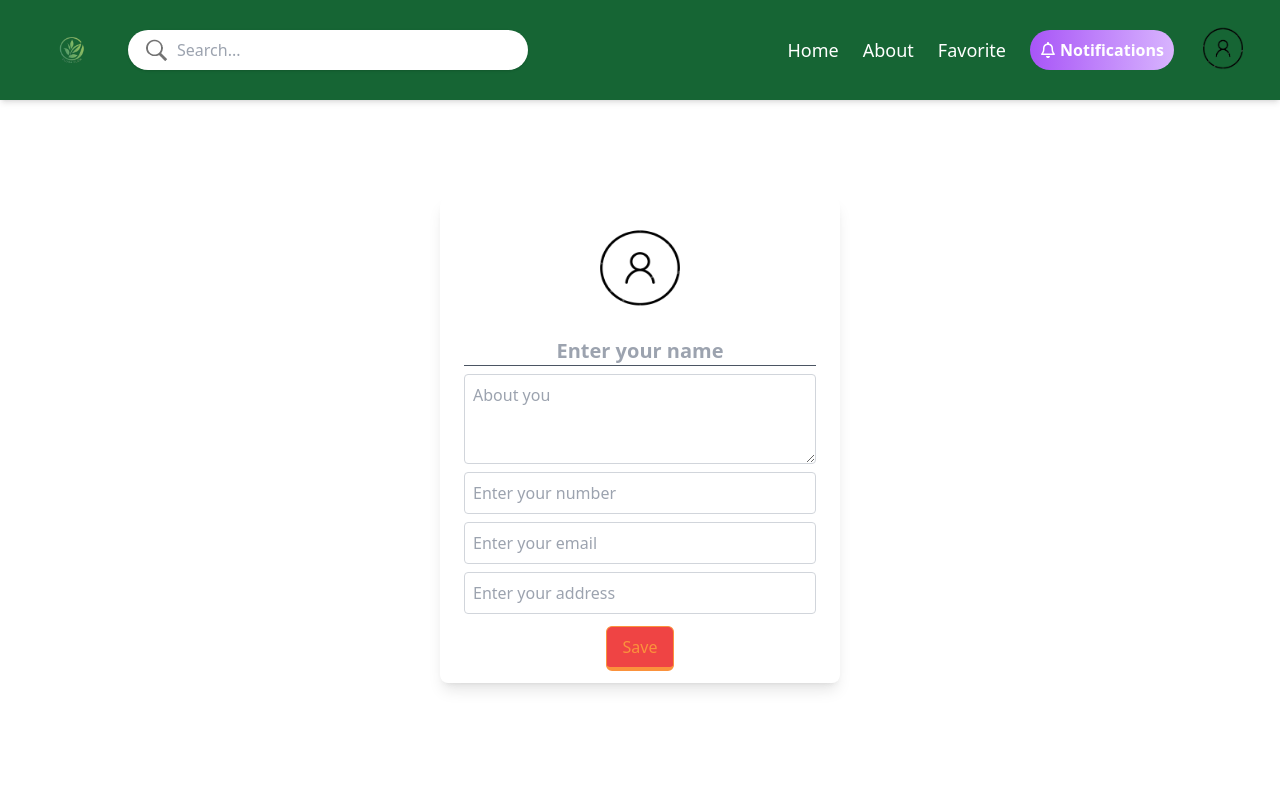
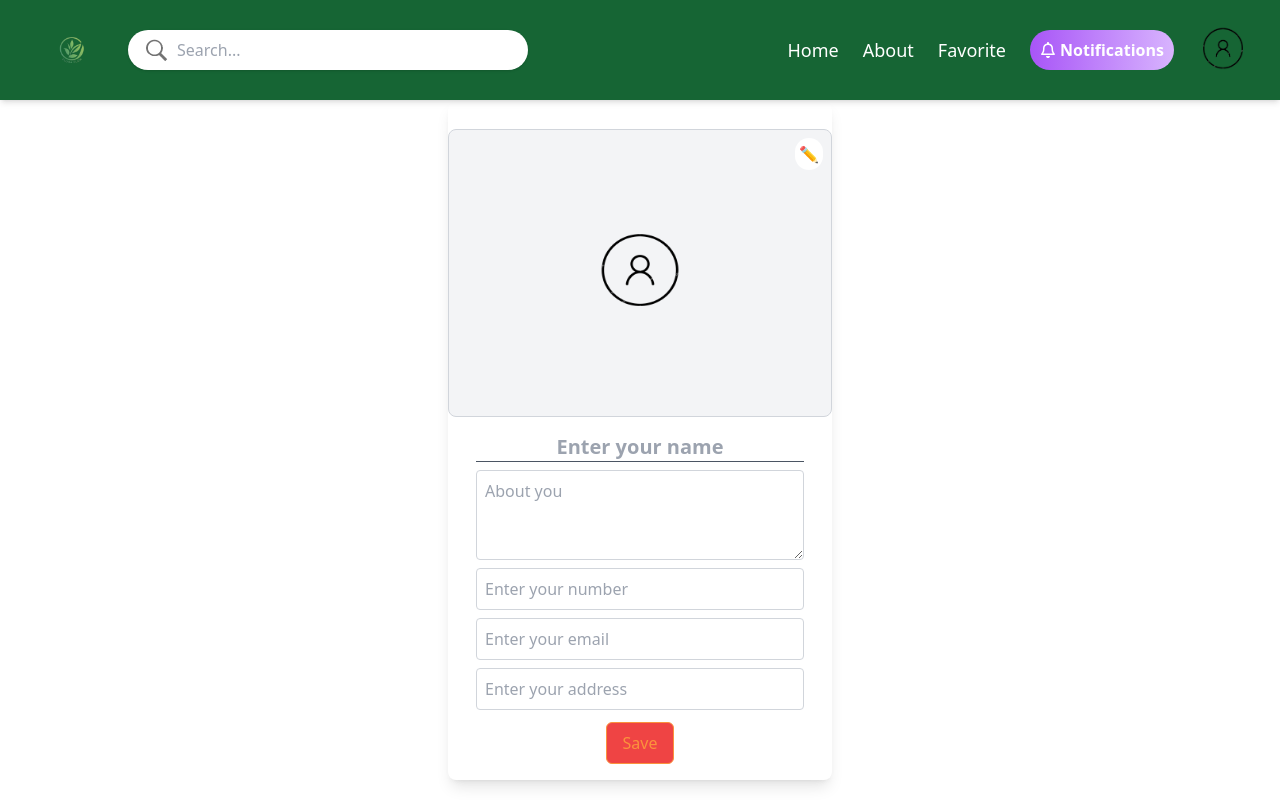
Before and after one commit to swaliht2005/FLORA-FLOW, a React (Vite) app: page /profile in a window 1280 px wide. Built offline with nearby package versions, Linux system fonts and the light colour scheme.

Commit message:
profaile photo change

```diff
--- a/src/Costomer/Profile.jsx
+++ b/src/Costomer/Profile.jsx
@@ -1,5 +1,127 @@
-import React, { useReducer } from 'react';
-import Profileicon from '../assets/images/profileicon.png'
+// import React, { useReducer, useState } from 'react';
+// import Profileicon from '../assets/images/profileicon.png'
+// import Navbar from '../Combonents/Navebar';
+
+// function Profile() {
+//   const initialState = {
+//     name: '',
+//     about: '',
+//     number: '',
+//     email:'',
+//     address:'',
+//   };
+
+//   const reducer = (state, action) => {
+//     switch (action.type) {
+//       case 'updateName':
+//         return { ...state, name: action.payload };
+//       case 'updateAbout':
+//         return { ...state, about: action.payload };
+//       case 'updateNumber':
+//         return { ...state, number: action.payload };
+//         case 'updateEmail':
+//           return { ...state, email: action.payload };
+//           case 'updateAddress':
+//             return { ...state, address: action.payload };
+//       default:
+//         throw new Error('Unknown action type');
+//     }
+//   };
+
+//   const [state, dispatch] = useReducer(reducer, initialState);
+// const [image,setImage]=useState(null)
+// const imagechange =(e)=>{
+//   const file = e.target.files[0];
+//   if(file){
+//     setImage(URL.createObjectURL(file));
+//   }
+// }
+//   return (
+//     <div className="h-full w-full bg-white fixed inset-0 bg-opacity-50 flex flex-col items-center justify-center z-30 overflow-hidden">
+//       {/* Navbar */}
+//       <div className="absolute top-0 w-full">
+//         <Navbar />
+//       </div>
+
+//       {/* Profile Form */}
+//       <div className="max-h-[90vh] w-full max-w-[400px] bg-white p-6 rounded-lg shadow-lg overflow-y-auto mx-4 mt-16 md:mt-20">
+//         <div className="flex flex-col items-center">
+//           {image ? (
+//                     <img
+//                       src={image}
+//                       alt="Thumbnail"
+//                       className="w-full h-full object-cover"
+//                     />
+//                   ) : (
+//                     <img
+//                       src={Profileicon}
+//                       alt="Profile Icon"
+//                       className="h-[80px] md:h-[100px] w-[80px] md:w-[100px] rounded-full"
+//                     />
+//                   )}
+//            <label
+//           className="absolute top-2 right-2 bg-white rounded-full p-1 cursor-pointer text-sm sm:text-base"
+//           aria-label="Edit Thumbnail"
+//         >
+//           <input
+//             type="file"
+//             accept="image/*"
+//             onChange={imagechange}
+//             className="hidden"
+//           />
+//           ✏️
+//         </label>
+
+//           <input
+//             type="text"
+//             value={state.name}
+//             placeholder="Enter your name"
+//             onChange={(e) => dispatch({ type: 'updateName', payload: e.target.value })}
+//             className="text-lg md:text-xl font-bold mt-4 w-full outline-none  text-center border-b border-gray-600"
+//           />
+//           <textarea
+//             value={state.about}
+//             placeholder="About you"
+//             onChange={(e) => dispatch({ type: 'updateAbout', payload: e.target.value })}
+//             className="w-full mt-2 border border-gray-300 outline-none rounded p-2"
+//             rows="3"
+//           ></textarea>
+//           <input
+//             type="tel"
+//             value={state.number}
+//             placeholder="Enter your number"
+//             onChange={(e) => dispatch({ type: 'updateNumber', payload: e.target.value })}
+//             className="mt-2 border border-gray-300 outline-none  rounded p-2 w-full"
+//           />
+//           <input
+//             type="tel"
+//             value={state.email}
+//             placeholder="Enter your email"
+//             onChange={(e) => dispatch({ type: 'updateEmail', payload: e.target.value })}
+//             className="mt-2 border border-gray-300 outline-none  rounded p-2 w-full"
+//           />
+//           <input
+//             type="tel"
+//             value={state.address}
+//             placeholder="Enter your address"
+//             onChange={(e) => dispatch({ type: 'updateAddress', payload: e.target.value })}
+//             className="mt-2 border border-gray-300  rounded p-2 w-full"
+//           />
+//              <div className="relative top-3 ">
+//             <button className="bg-red-500 text-orange-400 border border-orange-400 border-b-4 font-medium overflow-hidden relative px-4 py-2 rounded-md hover:brightness-150 hover:border-t-4 hover:border-b active:opacity-75 outline-none duration-300 group">
+//               <span className="bg-red-500 shadow-orange-400 absolute -top-[150%] left-0 inline-flex w-80 h-[5px] rounded-md opacity-50 group-hover:top-[150%] duration-500 shadow-[0_0_10px_10px_rgba(0,0,0,0.3)]"></span>
+//             Save
+//             </button>
+//           </div>
+//         </div>
+//       </div>
+//     </div>
+//   );
+// }
+
+// export default Profile;
+import React, { useReducer, useState } from 'react';
+import Profileicon from '../assets/images/profileicon.png';
 import Navbar from '../Combonents/Navebar';
 
 function Profile() {
@@ -7,8 +129,8 @@ function Profile() {
     name: '',
     about: '',
     number: '',
-    email:'',
-    address:'',
+    email: '',
+    address: '',
   };
 
   const reducer = (state, action) => {
@@ -29,28 +151,58 @@ function Profile() {
   };
 
   const [state, dispatch] = useReducer(reducer, initialState);
+  const [image, setImage] = useState(null);
+
+  const imageChange = (e) => {
+    const file = e.target.files[0];
+    if (file) {
+      setImage(URL.createObjectURL(file));
+    }
+  };
 
   return (
-    <div className="h-full w-full bg-white fixed inset-0 bg-opacity-50 flex flex-col items-center justify-center z-30 overflow-hidden">
+    <div className="fixed inset-0 flex flex-col items-center justify-center bg-white bg-opacity-50 z-30 overflow-hidden h-full w-full">
       {/* Navbar */}
-      <div className="absolute top-0 w-full">
-        <Navbar />
+      <div className="absolute top-0 w-full ">
+        <Navbar id="fixed z-20" />
       </div>
 
       {/* Profile Form */}
-      <div className="max-h-[90vh] w-full max-w-[400px] bg-white p-6 rounded-lg shadow-lg overflow-y-auto mx-4 mt-16 md:mt-20">
-        <div className="flex flex-col items-center">
+      <div className="mx-4 mt-16 md:mt-20  w-full max-w-sm bg-white p-7  rounded-lg shadow-lg overflow-y-auto max-h-[90vh]">
+        <div className="flex flex-col items-center py-10 sm:py-0">
+          <div className='relative  w-48  h-48 sm:w-60 sm:h-60  lg:w-96 lg:h-72 border border-gray-300 rounded-lg  bg-gray-100 flex justify-center items-center overflow-hidden'>
+          {image ? (
+            <img
+              src={image}
+              alt="Thumbnail"
+              className="w-full h-full  object-cover"
+            />
+          ) : (
             <img
               src={Profileicon}
               alt="Profile Icon"
-            className="h-[80px] md:h-[100px] w-[80px] md:w-[100px] rounded-full"
+              className="h-20 md:h-24 w-20  md:w-24 rounded-full"
             />
+          )}
+          <label
+            className="absolute top-2 right-2 bg-white rounded-full p-1 cursor-pointer text-sm sm:text-base"
+            aria-label="Edit Thumbnail"
+          >
+            <input
+              type="file"
+              accept="image/*"
+              onChange={imageChange}
+              className="hidden "
+            />
+            ✏️
+          </label>
+          </div>
           <input
             type="text"
             value={state.name}
             placeholder="Enter your name"
             onChange={(e) => dispatch({ type: 'updateName', payload: e.target.value })}
-            className="text-lg md:text-xl font-bold mt-4 w-full outline-none  text-center border-b border-gray-600"
+            className="mt-4 w-full text-lg md:text-xl font-bold outline-none text-center border-b border-gray-600"
           />
           <textarea
             value={state.about}
@@ -64,25 +216,25 @@ function Profile() {
             value={state.number}
             placeholder="Enter your number"
             onChange={(e) => dispatch({ type: 'updateNumber', payload: e.target.value })}
-            className="mt-2 border border-gray-300 outline-none  rounded p-2 w-full"
+            className="w-full mt-2 border border-gray-300 outline-none rounded p-2"
           />
           <input
-            type="tel"
+            type="email"
             value={state.email}
             placeholder="Enter your email"
             onChange={(e) => dispatch({ type: 'updateEmail', payload: e.target.value })}
-            className="mt-2 border border-gray-300 outline-none  rounded p-2 w-full"
+            className="w-full mt-2 border border-gray-300 outline-none rounded p-2"
           />
           <input
-            type="tel"
+            type="text"
             value={state.address}
             placeholder="Enter your address"
             onChange={(e) => dispatch({ type: 'updateAddress', payload: e.target.value })}
-            className="mt-2 border border-gray-300  rounded p-2 w-full"
+            className="w-full mt-2 border border-gray-300 outline-none rounded p-2"
           />
-             <div className="relative top-3 ">
-            <button className="bg-red-500 text-orange-400 border border-orange-400 border-b-4 font-medium overflow-hidden relative px-4 py-2 rounded-md hover:brightness-150 hover:border-t-4 hover:border-b active:opacity-75 outline-none duration-300 group">
-              <span className="bg-red-500 shadow-orange-400 absolute -top-[150%] left-0 inline-flex w-80 h-[5px] rounded-md opacity-50 group-hover:top-[150%] duration-500 shadow-[0_0_10px_10px_rgba(0,0,0,0.3)]"></span>
+          <div className="relative top-3">
+            <button className="group relative px-4 py-2 rounded-md border border-orange-400 bg-red-500 text-orange-400 font-medium overflow-hidden hover:brightness-150 hover:border-t-4 hover:border-b active:opacity-75 outline-none duration-300">
+              <span className="absolute -top-[150%] left-0 inline-flex w-80 h-1.5 bg-red-500 shadow-orange-400 rounded-md opacity-50 duration-500 group-hover:top-[150%] shadow-[0_0_10px_10px_rgba(0,0,0,0.3)]"></span>
               Save
             </button>
           </div>
@@ -93,3 +245,4 @@ function Profile() {
 }
 
 export default Profile;
+``
--- a/src/Seller/Addproduct.jsx
+++ b/src/Seller/Addproduct.jsx
@@ -75,7 +75,7 @@ function Addproduct() {
           <input
             type="text"
             value={state.updatePrice}
-            placeholder="Price ₹"
+            placeholder="Price ₹ 00.00"
             onChange={(e) => dispatch({ type: "updatePrice", payload: e.target.value })}
             className="text-lg md:text-xl font-bold w-full outline-none px-3 border-b border-gray-600"
           />
```
Lines whose indentation alone changed are shown as unchanged.
